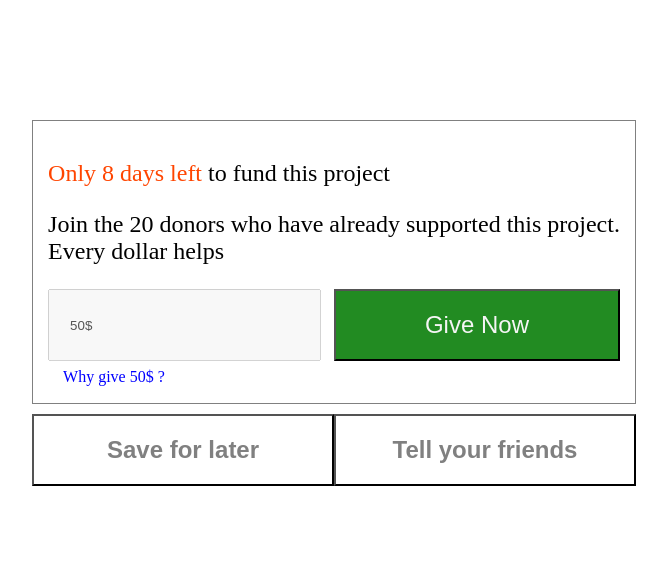
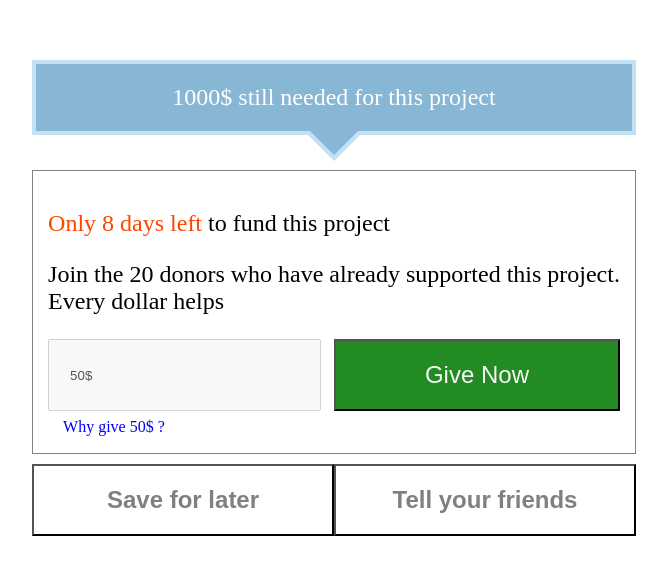
Before and after one commit to Gatreek92/donation-app, a plain HTML site: page index.html in a window 1280 px wide. Shown: the part 110-684 px from the top of the page, without its empty margins (306-973 px from the left). Drawn offline with Linux system fonts and the light colour scheme.

Commit message:
Create arrow box for displaying amount left.

```diff
--- a/index.html
+++ b/index.html
@@ -9,7 +9,7 @@
 </head>
 <body class="container">
     <div class="card">
-            <div class="card-hint"></div>
+            <div class="card-hint arrow_box"><span class="amountLeft"></span>$ still needed for this project</div>
         <div class="progressbar"></div>
         <div class="body">
             <p class="days-left"><span><span>Only <span class="days"></span> days left</span></span> to fund this project</p>
--- a/script.js
+++ b/script.js
@@ -18,6 +18,7 @@ updateCard();
 const updateCard= () => {
     document.getElementsByClassName("donors")[0].innerHTML= donors;
     document.getElementsByClassName("days")[0].innerHTML= daysLeft;
+    document.getElementsByClassName("amountLeft")[0].innerHTML= amountLeft;
 }
 
 const daysDiff = (date1,date2) => {
--- a/style.css
+++ b/style.css
@@ -52,3 +52,35 @@ html,body{
     background-color: orangered;
     height: 10px;
 }
+.arrow_box {
+	position: relative;
+	background: #88b7d5;
+    border: 4px solid #c2e1f5;
+    margin-bottom: 25px;
+    padding: 20px;
+    color:white;
+    text-align:center ;
+}
+.arrow_box:after, .arrow_box:before {
+	top: 100%;
+	left: 50%;
+	border: solid transparent;
+	content: " ";
+	height: 0;
+	width: 0;
+	position: absolute;
+	pointer-events: none;
+}
+
+.arrow_box:after {
+	border-color: rgba(136, 183, 213, 0);
+	border-top-color: #88b7d5;
+	border-width: 24px;
+	margin-left: -24px;
+}
+.arrow_box:before {
+	border-color: rgba(194, 225, 245, 0);
+	border-top-color: #c2e1f5;
+	border-width: 30px;
+	margin-left: -30px;
+}
```
